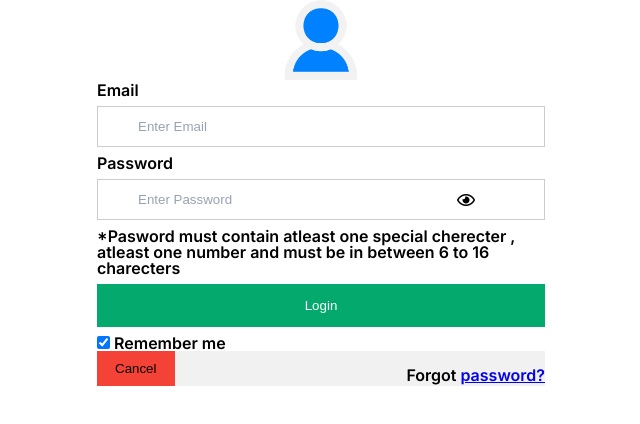
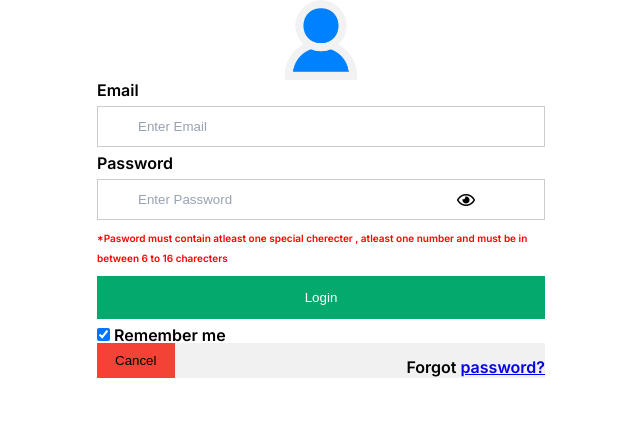
Before and after one commit to impkdn/newApp, a plain HTML site: page index.html in a window 1280 px wide. Shown: the whole page, without its empty margins (319-959 px from the left). Drawn offline with Linux system fonts and the light colour scheme.

Commit message:
badge is updated

```diff
--- a/assets/style/style.css
+++ b/assets/style/style.css
@@ -39,6 +39,12 @@ button:hover {
   width: auto;
   padding: 10px 18px;
   background-color: #f44336;
+}
+.badge{
+    color: red;
+    font-size: 10px;
+    font-weight: 400;
+    line-height: 20px;
 }
 .psw {
   float: right;
```
